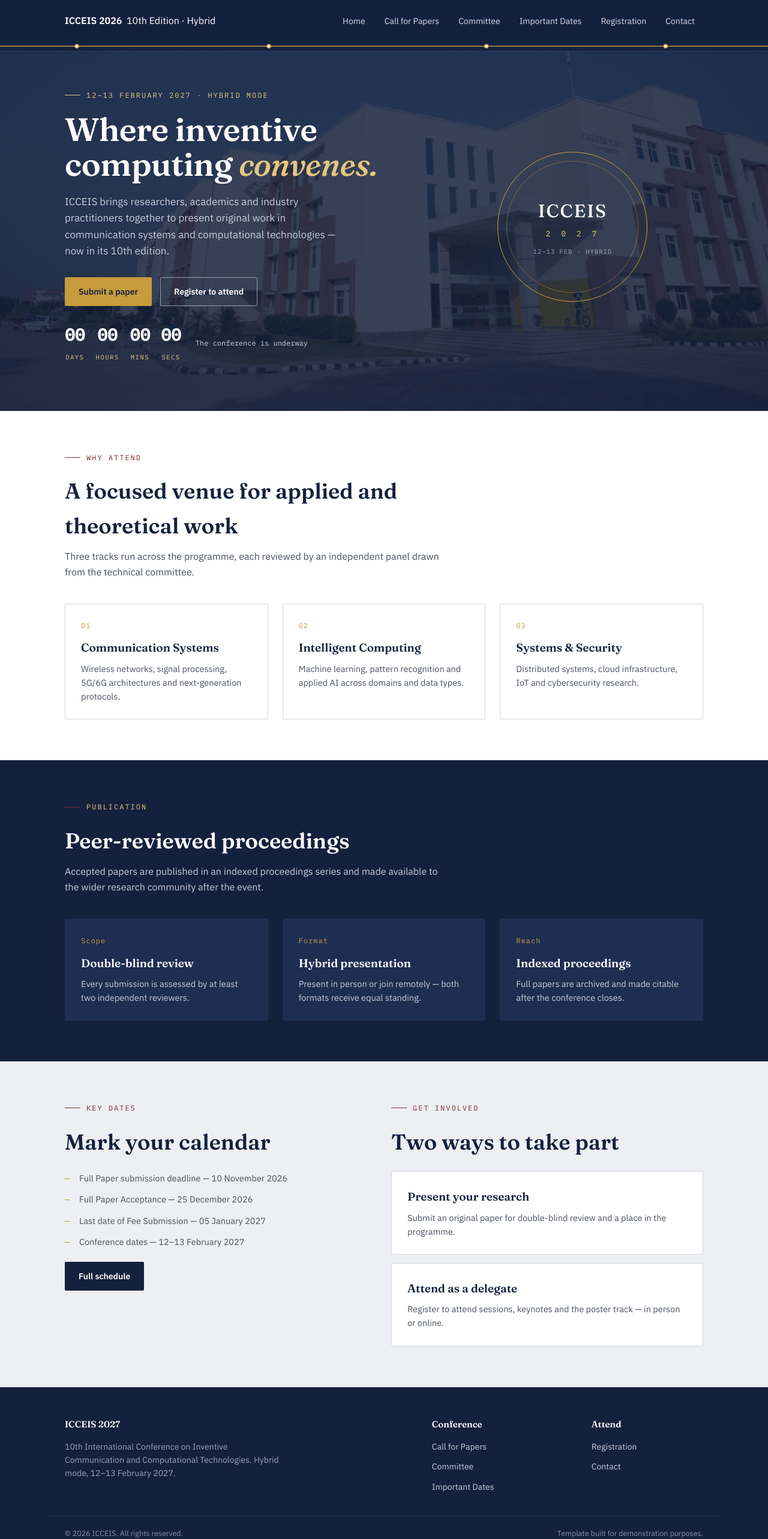
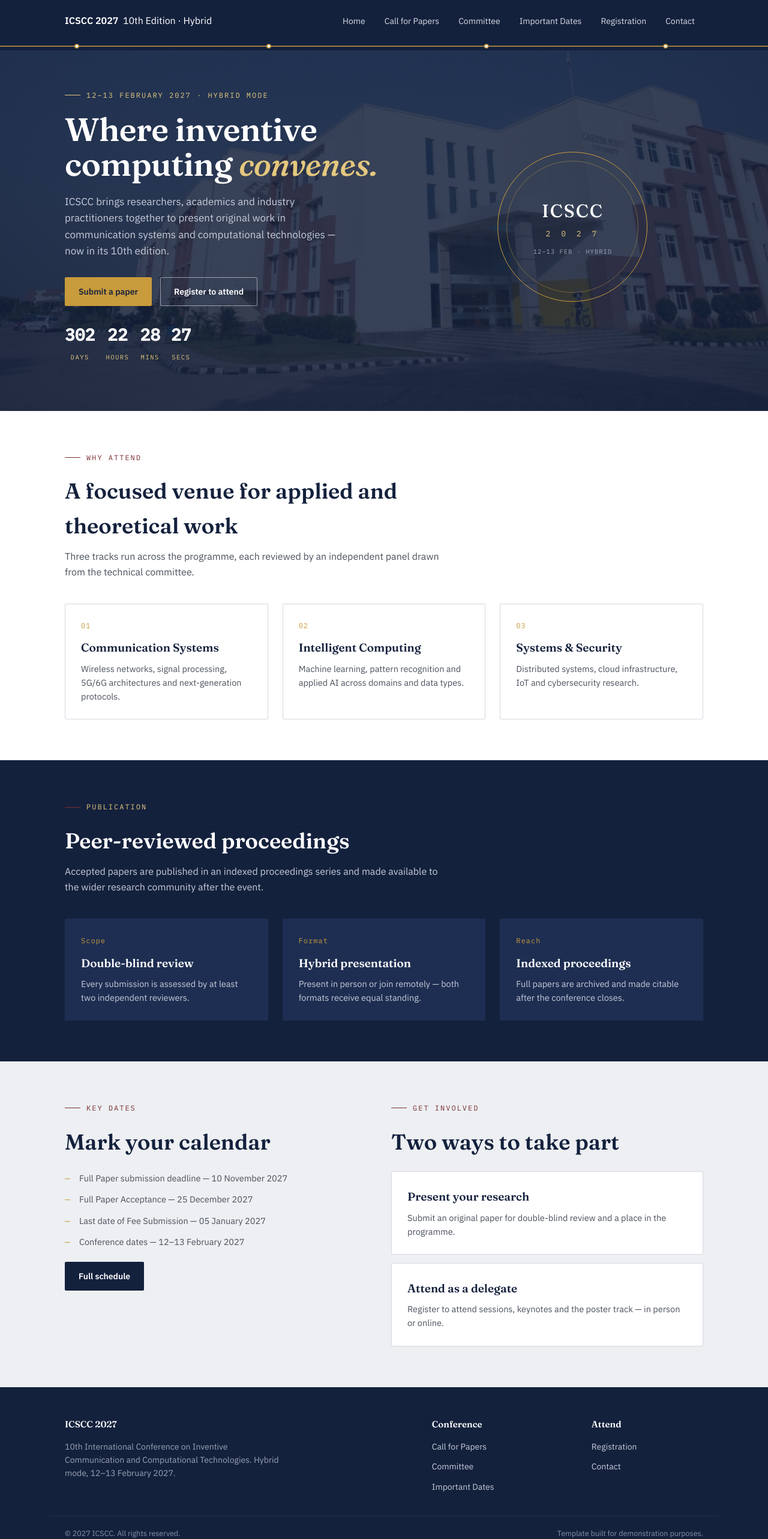
Before and after one commit to gaurav-jain01/files, a plain HTML site: page index.html in a window 1280 px wide. Shown: the whole page at 60% size. Drawn offline with Linux system fonts and the light colour scheme.

Commit message:
chore: update conference branding to ICSCC and dates to 2027

```diff
--- a/index.html
+++ b/index.html
@@ -4,7 +4,7 @@
 <head>
   <meta charset="UTF-8">
   <meta name="viewport" content="width=device-width, initial-scale=1.0">
-  <title>ICCEIS 2026 — International Conference on Inventive Communication and Computational Technologies</title>
+  <title>ICSCC 2027 — International Conference on Inventive Communication and Computational Technologies</title>
   <link rel="preconnect" href="https://fonts.googleapis.com">
   <link
     href="https://fonts.googleapis.com/css2?family=Fraunces:ital,wght@0,500;0,600;1,500&family=IBM+Plex+Sans:wght@400;500;600&family=IBM+Plex+Mono:wght@400;500&display=swap"
@@ -18,7 +18,7 @@
     <div class="nav-row">
       <a class="brand" href="index.html">
 
-        <span class="brand-text"><strong>ICCEIS 2026</strong>&nbsp;&nbsp;<span>10th Edition · Hybrid</span></span>
+        <span class="brand-text"><strong>ICSCC 2027</strong>&nbsp;&nbsp;<span>10th Edition · Hybrid</span></span>
       </a>
       <button class="nav-toggle" aria-label="Toggle navigation">☰</button>
       <nav class="primary-nav">
@@ -44,7 +44,7 @@
       <div>
         <div class="eyebrow">12–13 February 2027 · Hybrid Mode</div>
         <h1>Where inventive computing <em>convenes.</em></h1>
-        <p class="lede">ICCEIS brings researchers, academics and industry practitioners together to present original
+        <p class="lede">ICSCC brings researchers, academics and industry practitioners together to present original
           work in communication systems and computational technologies — now in its 10th edition.</p>
         <div class="hero-cta">
           <a class="btn btn-gold" href="call-for-papers.html">Submit a paper</a>
@@ -63,7 +63,7 @@
 
       <div class="seal">
         <div class="seal-inner">
-          <div class="acr">ICCEIS</div>
+          <div class="acr">ICSCC</div>
           <div class="yr">2 0 2 7</div>
           <div class="dt">12–13 FEB · HYBRID</div>
         </div>
@@ -135,8 +135,8 @@
           <h2 class="section-title">Mark your calendar</h2>
         </div>
         <ul class="list-check">
-          <li>Full Paper submission deadline — 10 November 2026</li>
-          <li>Full Paper Acceptance — 25 December 2026</li>
+          <li>Full Paper submission deadline — 10 November 2027</li>
+          <li>Full Paper Acceptance — 25 December 2027</li>
           <li>Last date of Fee Submission — 05 January 2027</li>
           <li>Conference dates — 12–13 February 2027</li>
         </ul>
@@ -164,7 +164,7 @@
   <footer class="site-footer">
     <div class="wrap grid-2">
       <div>
-        <h5>ICCEIS 2027</h5>
+        <h5>ICSCC 2027</h5>
         <p style="max-width:44ch;color:#9AA2B4;font-size:14px;">10th International Conference on Inventive Communication
           and Computational Technologies. Hybrid mode, 12–13 February 2027.</p>
       </div>
@@ -187,7 +187,7 @@
       </div>
     </div>
     <div class="wrap foot-bottom">
-      <span>© 2026 ICCEIS. All rights reserved.</span>
+      <span>© 2027 ICSCC. All rights reserved.</span>
       <span>Template built for demonstration purposes.</span>
     </div>
   </footer>
--- a/script.js
+++ b/script.js
@@ -12,10 +12,10 @@ document.addEventListener('DOMContentLoaded', function () {
 
 
 
-  /* Countdown to conference date (29 July 2026, 09:00 local) */
+  /* Countdown to conference date (29 July 2027, 09:00 local) */
   var cdEl = document.getElementById('countdown');
   if (cdEl) {
-    var target = new Date('2026-07-29T09:00:00');
+    var target = new Date('2027-07-29T09:00:00');
     var dEl = document.getElementById('cd-days');
     var hEl = document.getElementById('cd-hours');
     var mEl = document.getElementById('cd-mins');
```
Also changed, not shown: call-for-papers.html (+1 -1 lines), committee.html (+1 -1 lines), contact.html (+1 -1 lines), important-dates.html (+5 -5 lines), registration.html (+2 -2 lines), venue.html (+1 -1 lines).
